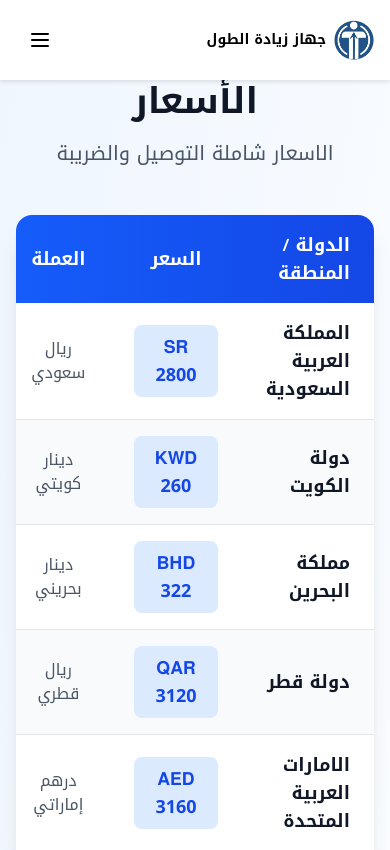
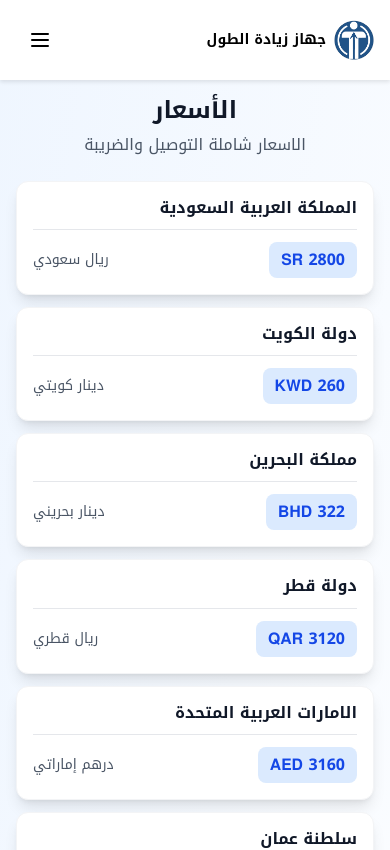
Before and after one commit to sara4ksa-beep/tal-height-device, a Next.js app: page /price in a window 390 px wide. Shown: the top 850 px of the page. Built offline with nearby package versions, Linux system fonts and the light colour scheme.

Commit message:
تحسين تصميم صفحة الأسعار للجوال وإصلاح مشكلة Header

```diff
--- a/src/app/price/page.tsx
+++ b/src/app/price/page.tsx
@@ -26,27 +26,51 @@ export default function PricePage() {
   const { dir } = useLanguage();
 
   return (
-    <div className="min-h-screen bg-gradient-to-br from-blue-50 to-white py-20" dir={dir}>
+    <div className="min-h-screen bg-gradient-to-br from-blue-50 to-white pt-24 sm:pt-28 md:pt-32 pb-8 sm:pb-12 md:pb-20" dir={dir}>
       <div className="max-w-6xl mx-auto px-4 sm:px-6 lg:px-8">
         {/* Header */}
-        <div className="text-center mb-12">
-          <h1 className="text-4xl md:text-5xl font-bold text-gray-900 mb-4">
+        <div className="text-center mb-6 sm:mb-8 md:mb-12">
+          <h1 className="text-2xl sm:text-3xl md:text-4xl lg:text-5xl font-bold text-gray-900 mb-2 sm:mb-4">
             الأسعار
           </h1>
-          <p className="text-xl text-gray-600">
+          <p className="text-base sm:text-lg md:text-xl text-gray-600 px-2">
             الاسعار شاملة التوصيل والضريبة
           </p>
         </div>
 
-        {/* Price Table */}
-        <div className="bg-white rounded-2xl shadow-xl overflow-hidden">
+        {/* Mobile Cards View */}
+        <div className="block md:hidden space-y-3">
+          {prices.map((item, index) => (
+            <div
+              key={index}
+              className="bg-white rounded-xl shadow-lg p-4 border border-gray-100 hover:shadow-xl transition-shadow"
+            >
+              <div className="flex items-center justify-between mb-2">
+                <h3 className="text-base font-bold text-gray-900 text-right flex-1">
+                  {item.country}
+                </h3>
+              </div>
+              <div className="flex items-center justify-between mt-3 pt-3 border-t border-gray-200">
+                <span className="inline-block bg-blue-100 text-blue-700 px-3 py-1.5 rounded-lg font-bold text-base">
+                  {item.price}
+                </span>
+                <span className="text-sm text-gray-600 font-medium">
+                  {item.currency}
+                </span>
+              </div>
+            </div>
+          ))}
+        </div>
+
+        {/* Desktop Table View */}
+        <div className="hidden md:block bg-white rounded-2xl shadow-xl overflow-hidden">
           <div className="overflow-x-auto">
             <table className="w-full">
               <thead className="bg-gradient-to-r from-blue-600 to-blue-700 text-white">
                 <tr>
-                  <th className="px-6 py-4 text-right text-lg font-bold">الدولة / المنطقة</th>
-                  <th className="px-6 py-4 text-center text-lg font-bold">السعر</th>
-                  <th className="px-6 py-4 text-center text-lg font-bold">العملة</th>
+                  <th className="px-4 lg:px-6 py-3 lg:py-4 text-right text-base lg:text-lg font-bold">الدولة / المنطقة</th>
+                  <th className="px-4 lg:px-6 py-3 lg:py-4 text-center text-base lg:text-lg font-bold">السعر</th>
+                  <th className="px-4 lg:px-6 py-3 lg:py-4 text-center text-base lg:text-lg font-bold">العملة</th>
                 </tr>
               </thead>
               <tbody>
@@ -57,15 +81,15 @@ export default function PricePage() {
                       index % 2 === 0 ? 'bg-white' : 'bg-gray-50'
                     }`}
                   >
-                    <td className="px-6 py-4 text-right text-lg font-semibold text-gray-900">
+                    <td className="px-4 lg:px-6 py-3 lg:py-4 text-right text-base lg:text-lg font-semibold text-gray-900">
                       {item.country}
                     </td>
-                    <td className="px-6 py-4 text-center">
-                      <span className="inline-block bg-blue-100 text-blue-700 px-4 py-2 rounded-lg font-bold text-lg">
+                    <td className="px-4 lg:px-6 py-3 lg:py-4 text-center">
+                      <span className="inline-block bg-blue-100 text-blue-700 px-3 lg:px-4 py-1.5 lg:py-2 rounded-lg font-bold text-base lg:text-lg">
                         {item.price}
                       </span>
                     </td>
-                    <td className="px-6 py-4 text-center text-gray-600 text-base">
+                    <td className="px-4 lg:px-6 py-3 lg:py-4 text-center text-gray-600 text-sm lg:text-base">
                       {item.currency}
                     </td>
                   </tr>
@@ -76,22 +100,22 @@ export default function PricePage() {
         </div>
 
         {/* CTA Section */}
-        <div className="mt-12 text-center">
+        <div className="mt-8 sm:mt-10 md:mt-12 text-center">
           <Link
             href="https://new-mall.com/tal/p364801713"
             target="_blank"
             rel="noopener noreferrer"
-            className="inline-block bg-gradient-to-r from-blue-600 to-blue-700 text-white text-xl font-bold px-12 py-6 rounded-full shadow-2xl hover:shadow-3xl transform hover:scale-105 transition-all duration-300"
+            className="inline-block bg-gradient-to-r from-blue-600 to-blue-700 text-white text-base sm:text-lg md:text-xl font-bold px-8 sm:px-10 md:px-12 py-4 sm:py-5 md:py-6 rounded-full shadow-2xl hover:shadow-3xl transform hover:scale-105 transition-all duration-300 w-full sm:w-auto"
           >
             اطلب الآن
           </Link>
         </div>
 
         {/* Back to Home */}
-        <div className="mt-8 text-center">
+        <div className="mt-6 sm:mt-8 text-center">
           <Link
             href="/"
-            className="text-blue-600 hover:text-blue-700 font-semibold text-lg underline"
+            className="text-blue-600 hover:text-blue-700 font-semibold text-base sm:text-lg underline"
           >
             العودة للصفحة الرئيسية
           </Link>
```
